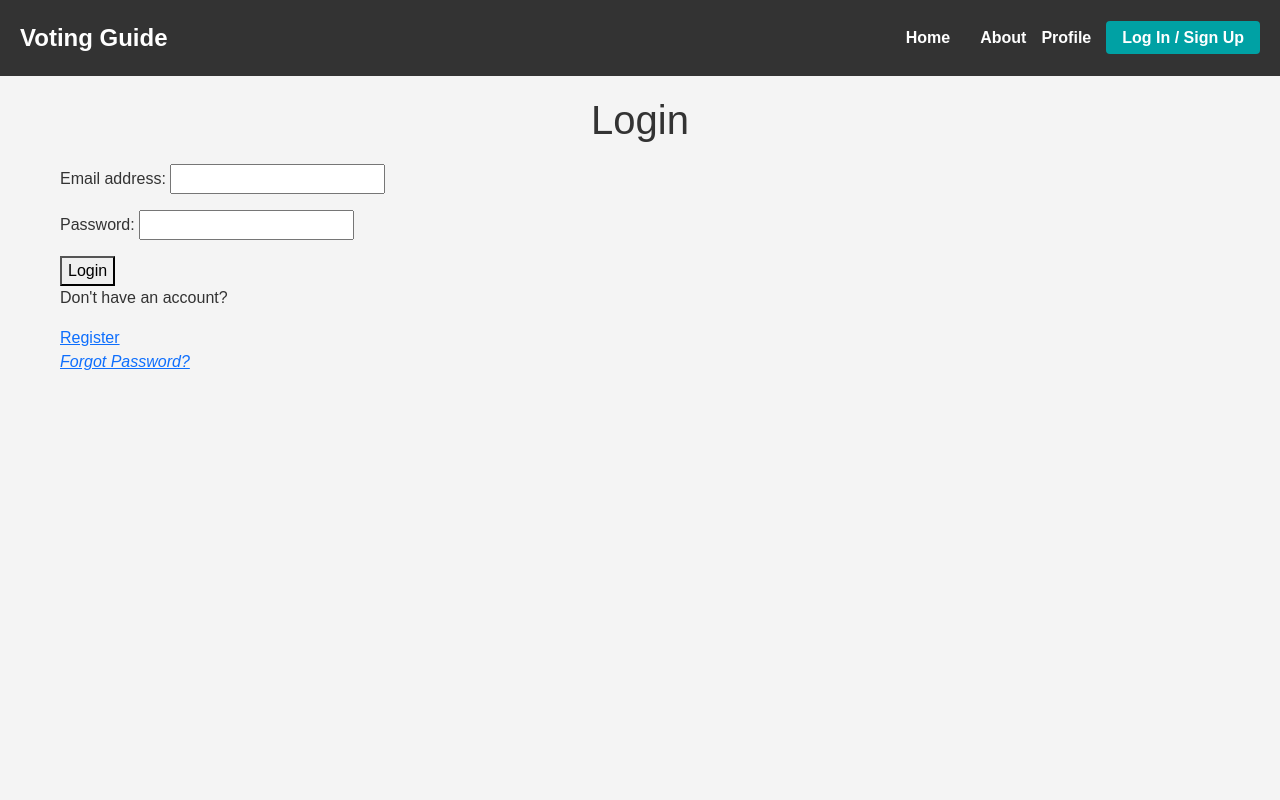
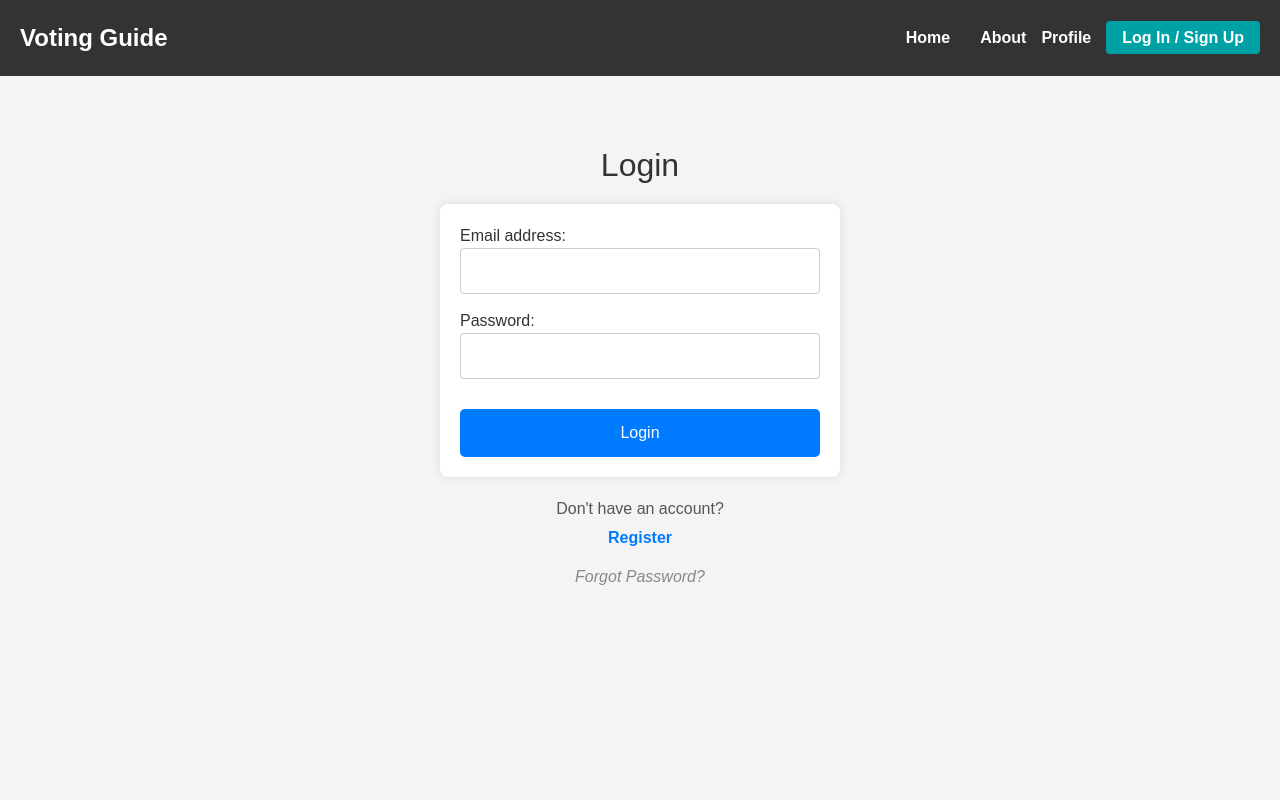
Before and after one commit to CStarfish/django, a Django app: page /login/ in a window 1280 px wide. Run offline with Django 5.2, Linux system fonts and the light colour scheme.

Commit message:
added styles login, register and forgot pass

```diff
--- a/djangoapp/templates/djangoapp/base.html
+++ b/djangoapp/templates/djangoapp/base.html
@@ -52,15 +52,15 @@
         </div>
     </div> -->
     <!-- Displays messages from messages sent through views -->
-    <div class="container">
-        {% if messages %}
+    {% if messages %}
+    <div class="container message-container">
         <div class="messages">
             {% for message in messages %}
                 <div class="alert message alert-{{ message.tags }}">{{ message }}</div>
             {% endfor %}
         </div>
-        {% endif %}
     </div>
+{% endif %}
     {% block content %}{% endblock %}
 
     <!-- Javascripts here if needed -->
--- a/djangoapp/templates/djangoapp/login.html
+++ b/djangoapp/templates/djangoapp/login.html
@@ -1,23 +1,23 @@
 {% extends "djangoapp/base.html" %}
-{% block title %} Login Page {% endblock title%}
+{% block title %} Login Page {% endblock title %}
 {% load static %}
 {% block content %}
-    <main>
-        <section class="intro">
-            <h1>Login</h1>
+<link rel="stylesheet" type="text/css" href="{% static 'css/login.css' %}">
+    <main class="login-page">
+        <section class="login-intro">
+            <h1 class="login-heading">Login</h1>
         </section>
-        <section class="login">
-            <form method="POST">
+        <section class="login-form-container">
+            <form method="POST" class="login-form">
                 {% csrf_token %}
                 {{ form.as_p }}
-                <button type="submit">Login</button>
+                <button type="submit" class="login-button">Login</button>
             </form>
         </section>
         <div class="register-redirect">
-            <p>Don't have an account?</p>
-            <a href="{% url 'register' %}" class="register_button">Register</a>
+            <p class="redirect-message">Don't have an account?</p>
+            <a href="{% url 'register' %}" class="register-link">Register</a>
         </div>
-        <a href="{% url 'password_reset' %}"><i>Forgot Password?</i></a>
-
+        <a href="{% url 'password_reset' %}" class="forgot-password-link"><i>Forgot Password?</i></a>
     </main>
 {% endblock %}
--- a/djangoapp/templates/djangoapp/password_reset.html
+++ b/djangoapp/templates/djangoapp/password_reset.html
@@ -2,9 +2,9 @@
 {% block title %} Home Page {% endblock title %}
 {% load static %}
 {% block content %}
-
+<link rel="stylesheet" type="text/css" href="{% static 'css/forgot_password.css' %}">
 <div id="error_div"></div>
-<h3>Forgot Password?</h3>
+<h2 >Forgot Password?</h3>
 
 {% if form.errors %}
     <div>
--- a/djangoapp/templates/djangoapp/register.html
+++ b/djangoapp/templates/djangoapp/register.html
@@ -2,6 +2,7 @@
 {% block title %} Profile Page {% endblock title%}
 {% load static %}
 {% block content %}
+<link rel="stylesheet" type="text/css" href="{% static 'css/register.css' %}" />
 <div>
     <h2>Register</h2>
     <form method="POST">
--- /dev/null
+++ b/static/css/login.css
@@ -0,0 +1,95 @@
+/* Overall login page styling */
+.login-page {
+    display: flex;
+    flex-direction: column;
+    align-items: center;
+    margin-top: 50px;
+}
+
+/* Intro section styling */
+.login-intro .login-heading {
+    font-size: 2em;
+    color: #333;
+    margin-bottom: 20px;
+    text-align: center;
+}
+
+/* Login form container */
+.login-form-container {
+    width: 100%;
+    max-width: 400px;
+    padding: 20px;
+    background-color: #ffffff;
+    border-radius: 8px;
+    box-shadow: 0 0 10px rgba(0, 0, 0, 0.1);
+}
+
+/* Form input fields */
+.login-form p {
+    margin-bottom: 15px;
+}
+
+.login-form input[type="text"],
+.login-form input[type="password"] {
+    width: 100%;
+    padding: 10px;
+    border: 1px solid #ccc;
+    border-radius: 4px;
+    font-size: 1em;
+    box-sizing: border-box;
+}
+
+/* Login button styling */
+.login-button {
+    width: 100%;
+    padding: 12px 20px;
+    font-size: 1em;
+    color: #fff;
+    background-color: #007bff;
+    border: none;
+    border-radius: 5px;
+    cursor: pointer;
+    margin-top: 15px;
+}
+
+.login-button:hover {
+    background-color: #007bff;
+}
+
+/* Register redirect section */
+.register-redirect {
+    text-align: center;
+    margin-top: 20px;
+}
+
+.redirect-message {
+    margin: 0;
+    color: #555;
+}
+
+.register-link {
+    color: #007bff;
+    font-weight: bold;
+    text-decoration: none;
+    display: inline-block;
+    margin-top: 5px;
+}
+
+.register-link:hover {
+    text-decoration: underline;
+}
+
+/* Forgot password link styling */
+.forgot-password-link {
+    display: block;
+    text-align: center;
+    margin-top: 15px;
+    color: #888;
+    text-decoration: none;
+    font-style: italic;
+}
+
+.forgot-password-link:hover {
+    color: #555;
+    text-decoration: underline;
+}
--- a/static/css/styles.css
+++ b/static/css/styles.css
@@ -8,6 +8,12 @@ body {
     color: #333;
     display: flex;
     flex-direction: column;
+}
+
+/* Ensure no extra margin or padding if the message container is hidden */
+.message-container {
+    margin-top: 0;
+    padding-top: 0;
 }
 
 header {
@@ -252,15 +258,15 @@ footer ul li a:hover {
 
 /* Highlight selected star and all previous stars on click */
 .star-rating label:hover,
-.star-rating label:hover ~ label {
+.star-rating label:hover~label {
     color: #ffc107;
 }
 
-.star-rating input[type="radio"]:checked ~ label {
+.star-rating input[type="radio"]:checked~label {
     color: #ffc107;
 }
 
 /* Make sure all stars up to the clicked one stay highlighted */
-.star-rating input[type="radio"]:checked + label {
+.star-rating input[type="radio"]:checked+label {
     color: #ffc107;
 }
```
Also changed, not shown: djangoproject/settings.py (+10 -9 lines), static/css/forgot_password.css (added, +114 -0 lines), static/css/register.css (added, +102 -0 lines).
